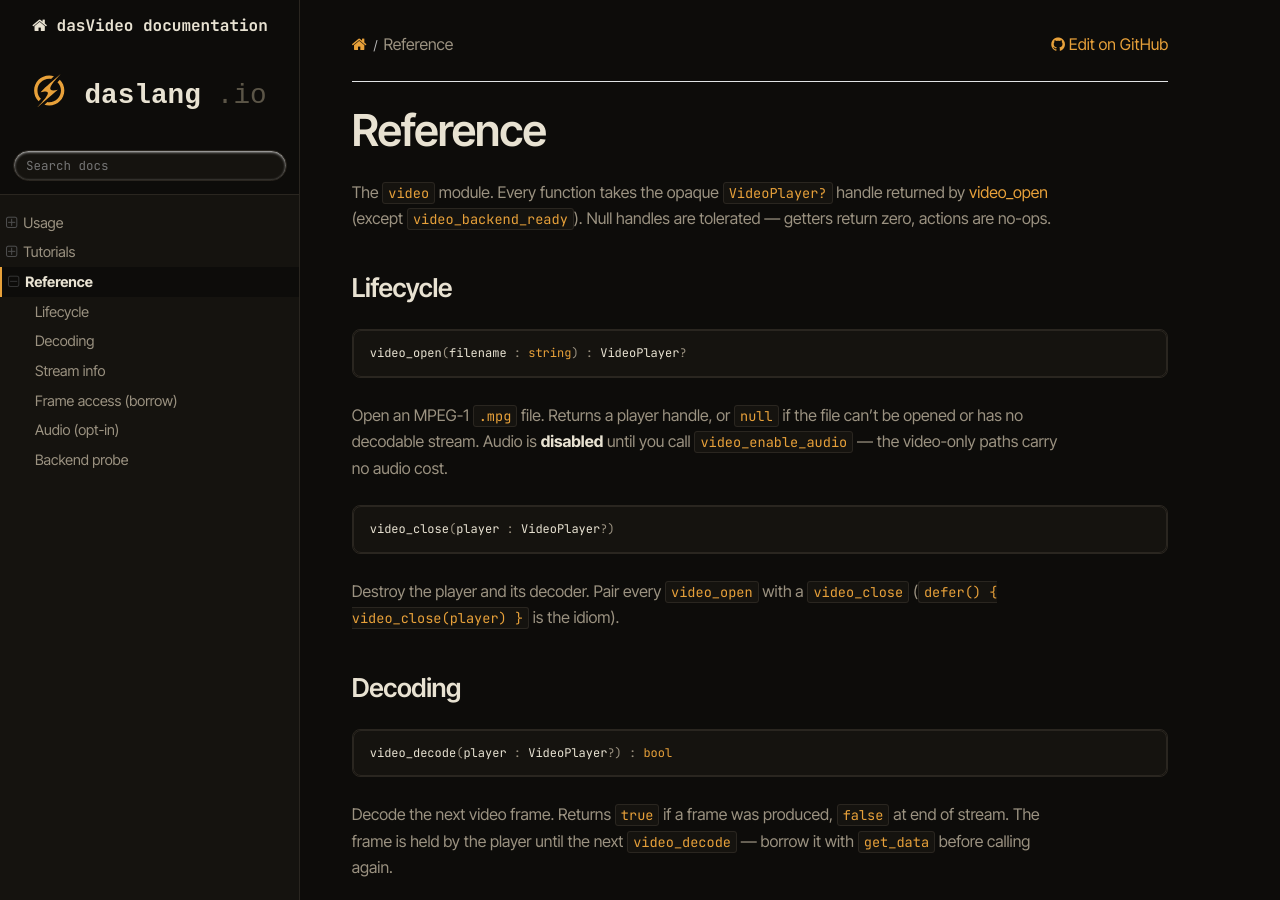
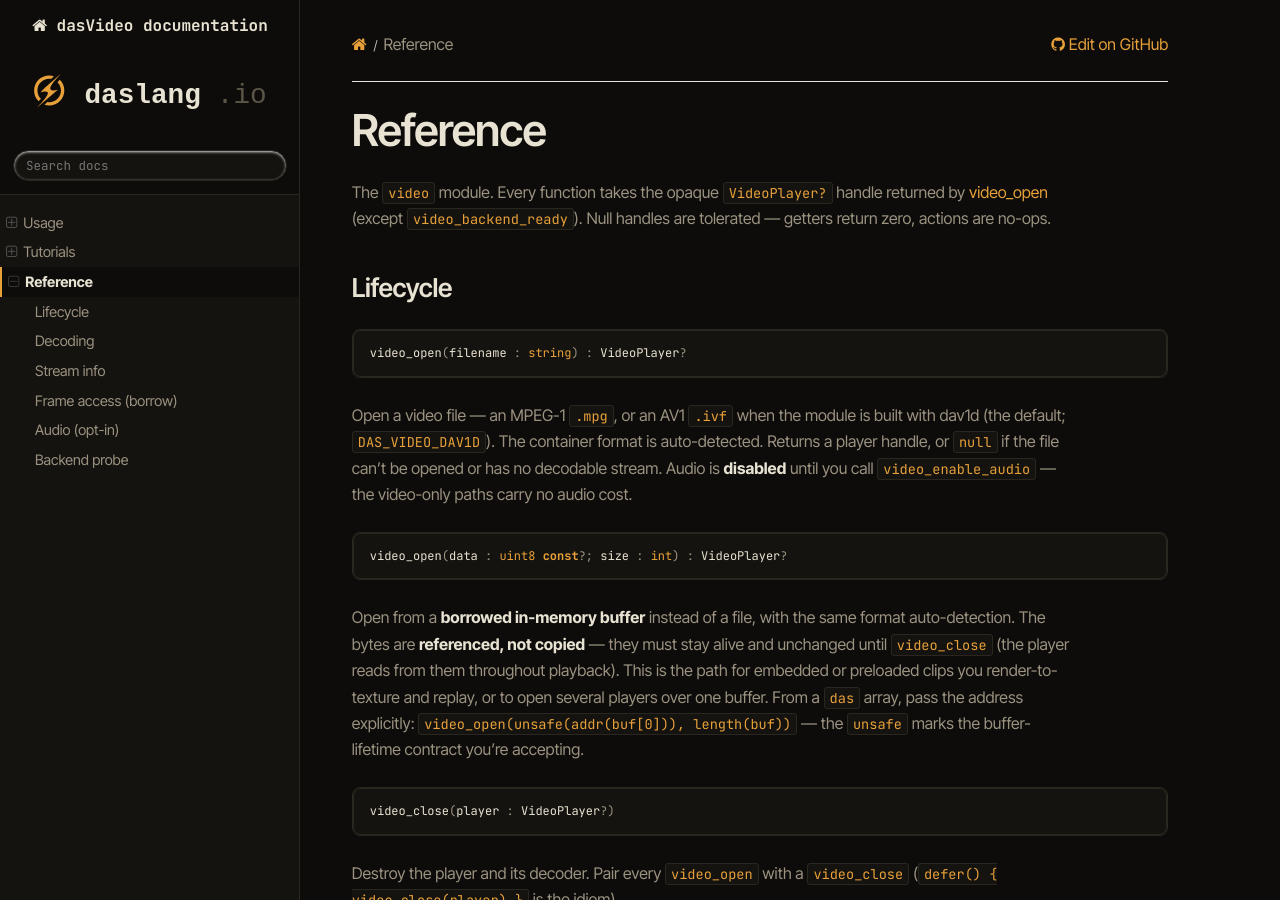
Before and after one commit to borisbat/dasVideo, a Sphinx documentation site: the page built from doc/source/reference.rst, in a window 1280 px wide and 900 px high. Built offline with Sphinx 7.4.7 and the Read the Docs theme 3.1.0, drawn with Linux system fonts in a browser that asks for light colours.

Commit message:
docs: document the in-memory video_open overload + AV1 in the reference
Addresses Copilot review on #16 -- reference.rst now covers
video_open(data, size) and its borrowed-buffer lifetime contract, and the
filename entry notes AV1/.ivf auto-detection (dav1d).

Co-Authored-By: Claude Opus 4.8 (1M context) <noreply@anthropic.com>

```diff
--- a/doc/source/reference.rst
+++ b/doc/source/reference.rst
@@ -14,9 +14,23 @@ Lifecycle
 
     video_open(filename : string) : VideoPlayer?
 
-Open an MPEG-1 ``.mpg`` file. Returns a player handle, or ``null`` if the file can't be
-opened or has no decodable stream. Audio is **disabled** until you call
-``video_enable_audio`` — the video-only paths carry no audio cost.
+Open a video file — an MPEG-1 ``.mpg``, or an AV1 ``.ivf`` when the module is built
+with dav1d (the default; ``DAS_VIDEO_DAV1D``). The container format is auto-detected.
+Returns a player handle, or ``null`` if the file can't be opened or has no decodable
+stream. Audio is **disabled** until you call ``video_enable_audio`` — the video-only
+paths carry no audio cost.
+
+.. code-block:: das
+
+    video_open(data : uint8 const?; size : int) : VideoPlayer?
+
+Open from a **borrowed in-memory buffer** instead of a file, with the same format
+auto-detection. The bytes are **referenced, not copied** — they must stay alive and
+unchanged until ``video_close`` (the player reads from them throughout playback). This
+is the path for embedded or preloaded clips you render-to-texture and replay, or to
+open several players over one buffer. From a ``das`` array, pass the address
+explicitly: ``video_open(unsafe(addr(buf[0])), length(buf))`` — the ``unsafe`` marks
+the buffer-lifetime contract you're accepting.
 
 .. code-block:: das
 
```
